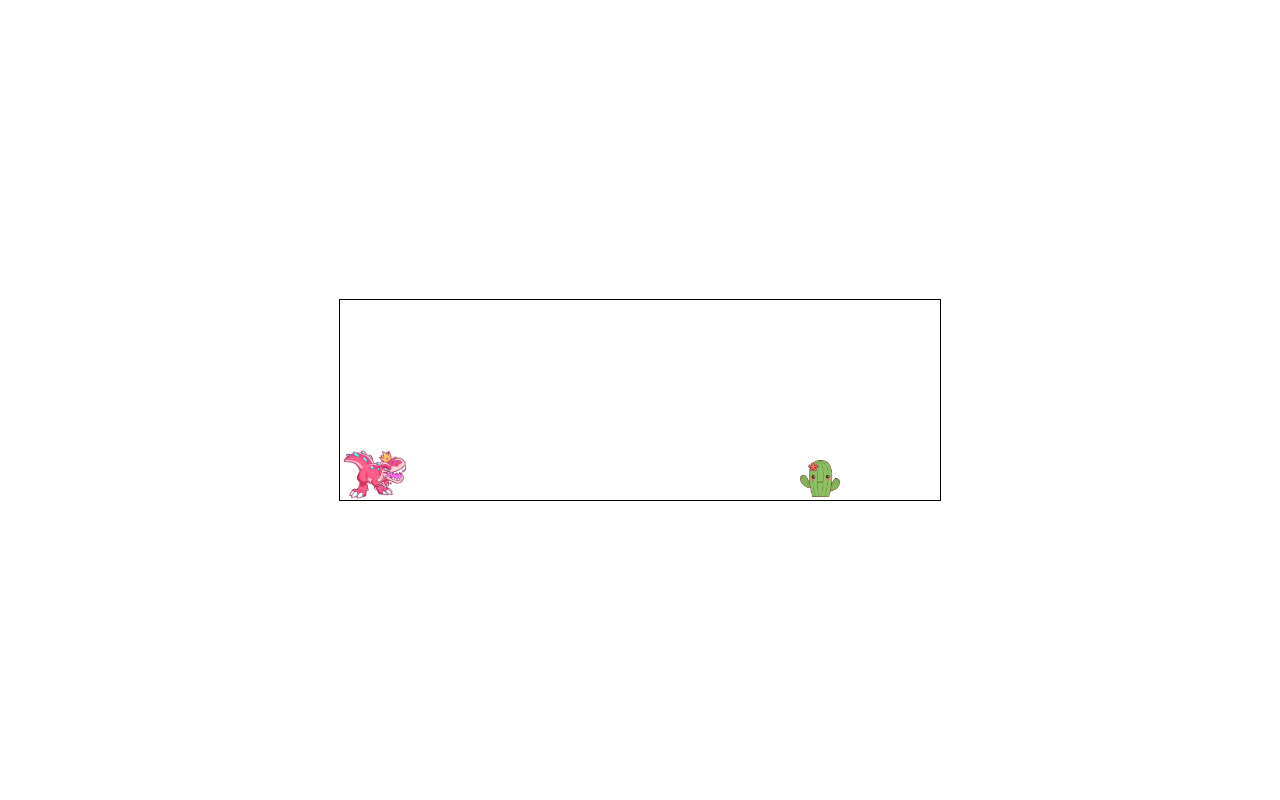
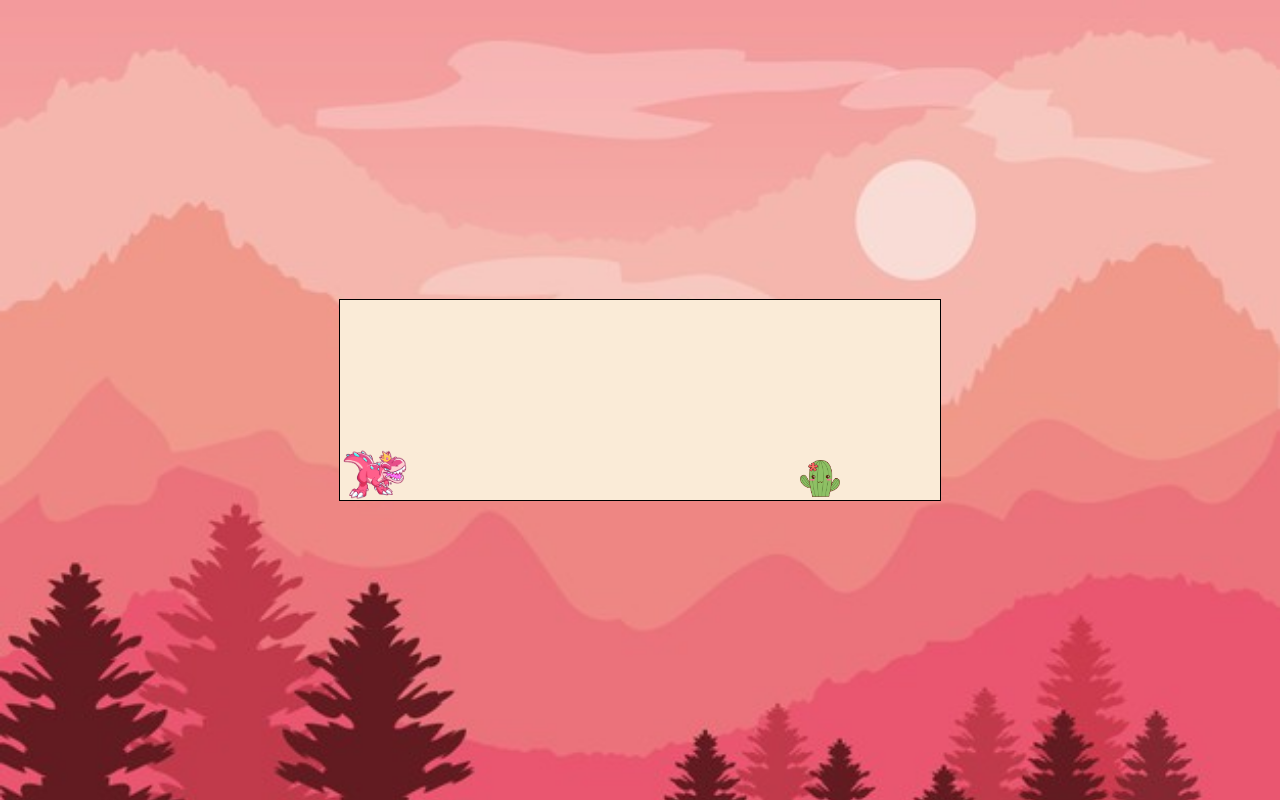
Before and after one commit to bongudth/myself-dinosaur-game, a plain HTML site: page index.html in a window 1280 px wide. Drawn offline with Linux system fonts and the light colour scheme.

Commit message:
🏜️ create desert

```diff
--- a/style.css
+++ b/style.css
@@ -5,12 +5,16 @@ body {
   display: flex;
   align-items: center;
   justify-content: center;
+  background-image: url(img/desert.jpg);
+  background-size: cover;
+  background-repeat: no-repeat;
 }
 
 .game {
   width: 600px;
   height: 200px;
   border: 1px solid black;
+  background-color: antiquewhite;
 }
 
 #dino {
```
Also changed, not shown: img/desert.jpg (added), img/trex.gif (added).
